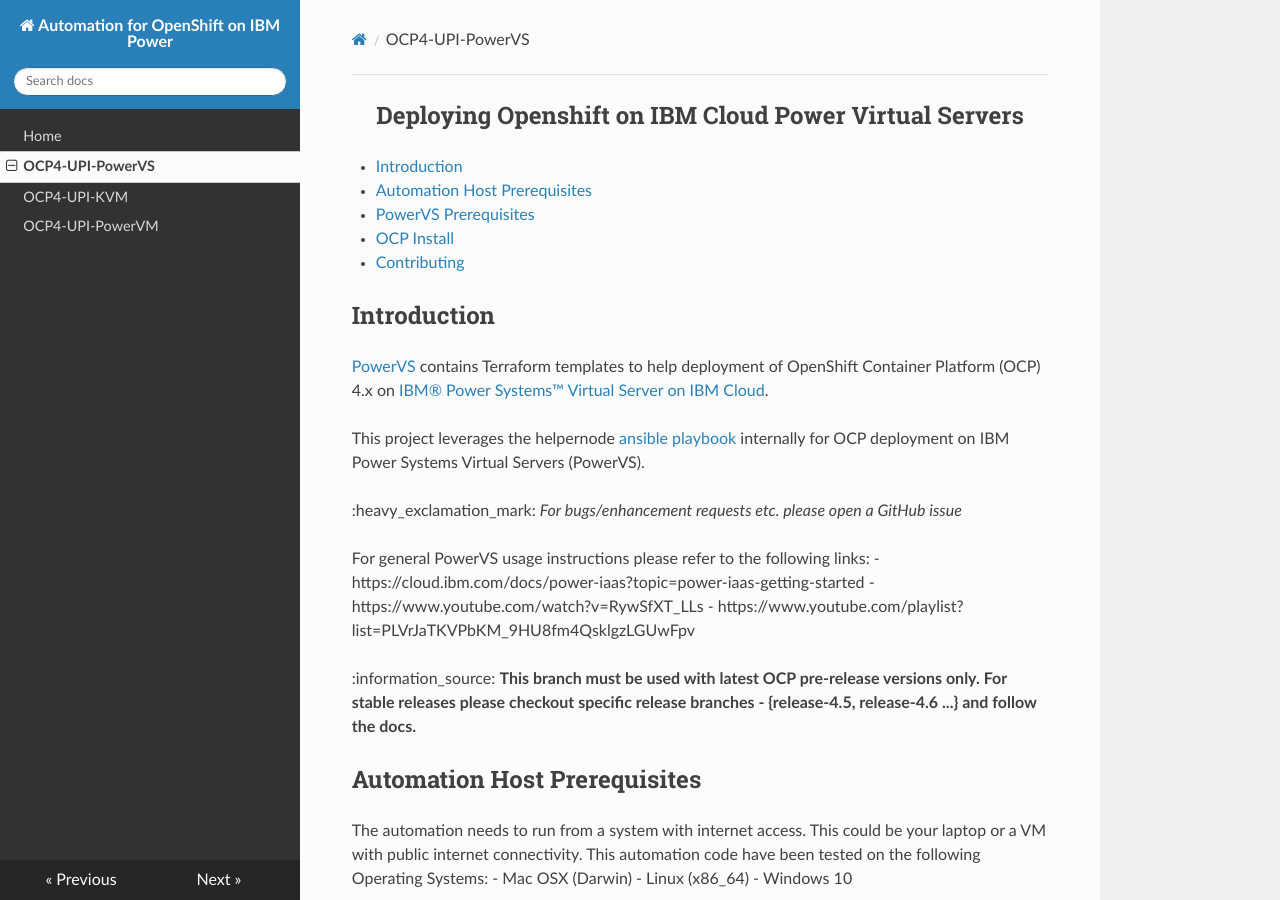
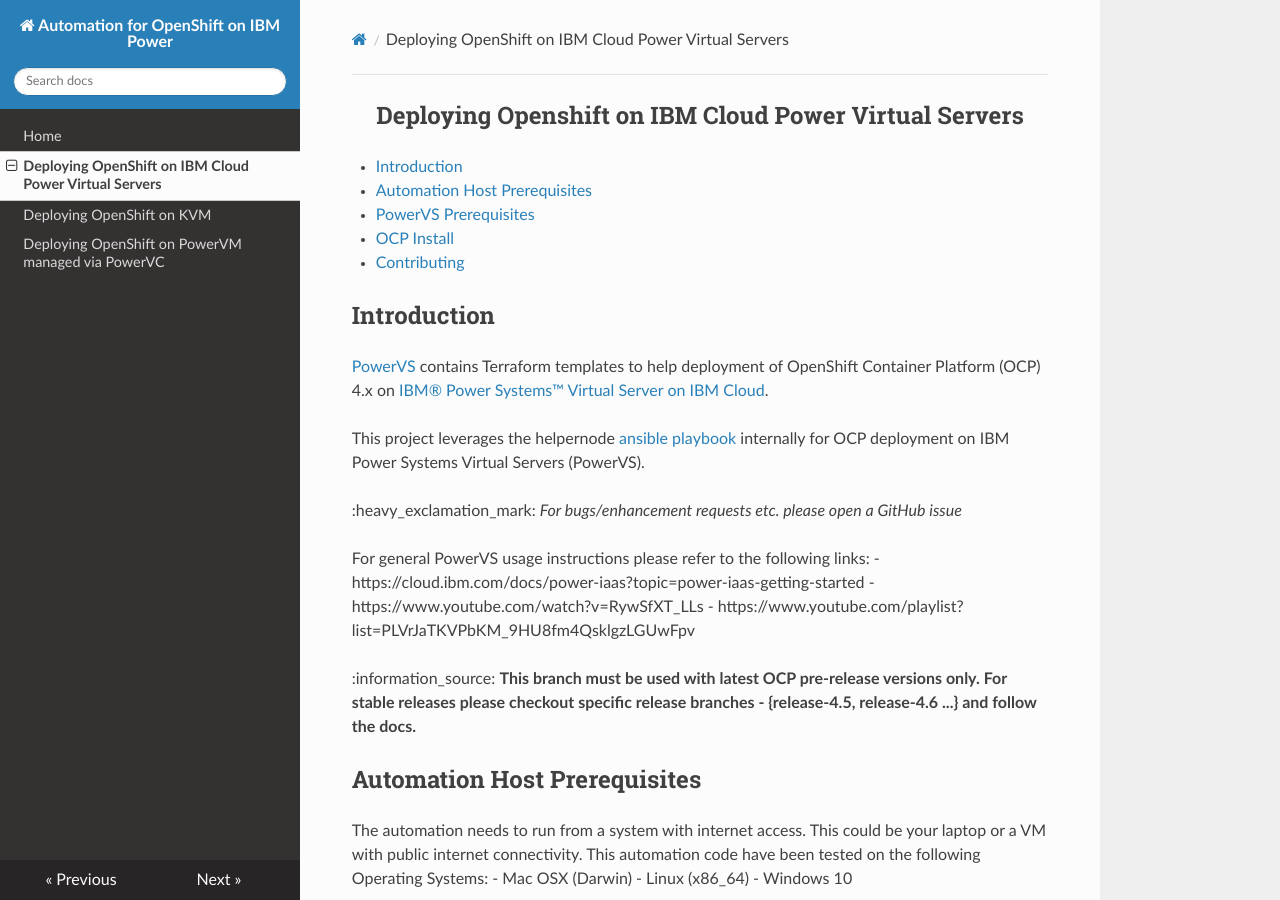
Before and after one commit to AaruniAggarwal/OCP-mkdocs, an MkDocs documentation site: the page built from docs/powervs.md, in a window 1280 px wide and 900 px high. Built offline with MkDocs 1.6.1, drawn with Linux system fonts in a browser that asks for light colours; nearby versions of some CDN libraries.

Commit message:
correcting mkdocs.yaml

```diff
--- a/mkdocs.yml
+++ b/mkdocs.yml
@@ -3,8 +3,8 @@
 
 nav:
     - Home: index.md
-    - OCP4-UPI-PowerVS: powervs.md
-    - OCP4-UPI-KVM: ocp_kvm.md
-    - OCP4-UPI-PowerVM: powervm.md
+    - Deploying OpenShift on IBM Cloud Power Virtual Servers: powervs.md
+    - Deploying OpenShift on KVM: ocp_kvm.md
+    - Deploying OpenShift on PowerVM managed via PowerVC: powervm.md
 
 theme: readthedocs
```
